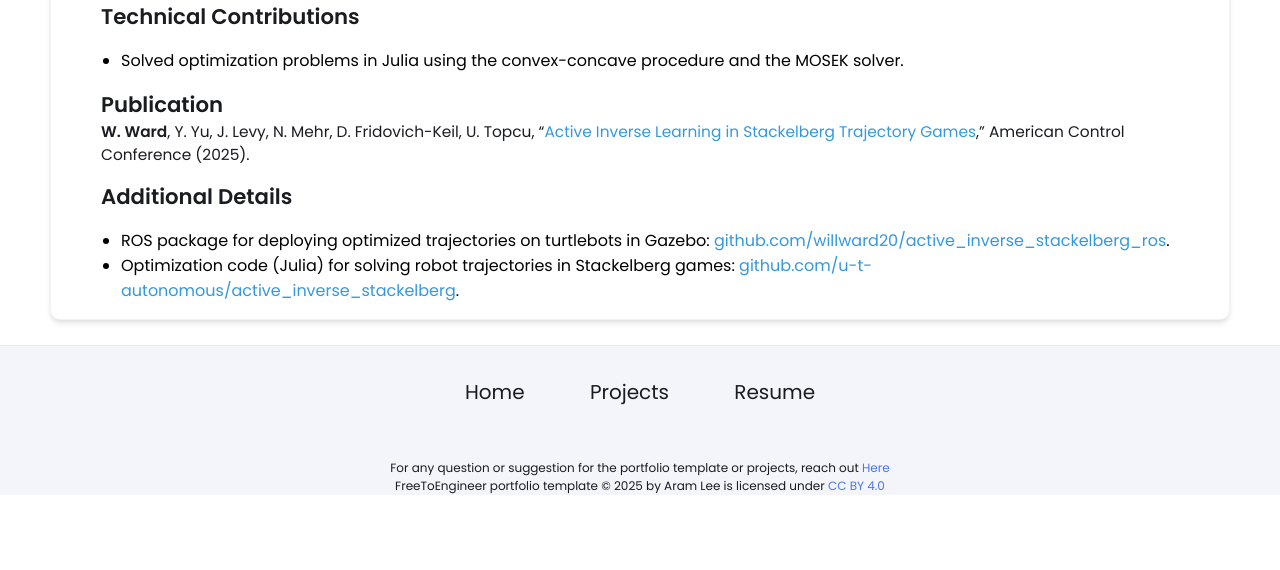
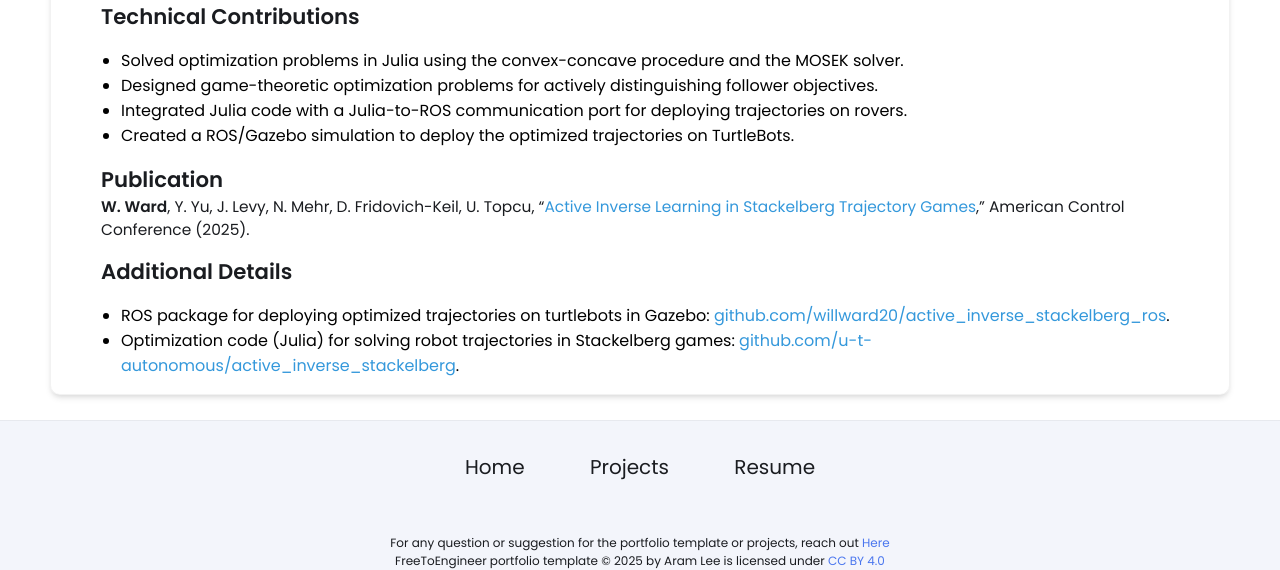
Before and after one commit to willward20/willward20.github.io, a Jekyll site: the page built from _projects/ACC-active-inverse/index.md, in a window 1280 px wide and 900 px high, scrolled down 966 px, cut to the strip 330-900 px from the top of the window. Built offline with Jekyll 4.4.1, drawn with Linux system fonts in a browser that asks for light colours; before the commit the page ends 1791 px from its top, so only the background shows below that.

Commit message:
Update index.md

```diff
--- a/_projects/ACC-active-inverse/index.md
+++ b/_projects/ACC-active-inverse/index.md
@@ -31,6 +31,9 @@ not voluntarily share their goals?**
 
 ## Technical Contributions
 * Solved optimization problems in Julia using the convex-concave procedure and the MOSEK solver.
+* Designed game-theoretic optimization problems for actively distinguishing follower objectives.
+* Integrated Julia code with a Julia-to-ROS communication port for deploying trajectories on rovers.
+* Created a ROS/Gazebo simulation to deploy the optimized trajectories on TurtleBots.
 
 ## Publication
 **W. Ward**, Y. Yu, J. Levy, N. Mehr, D. Fridovich-Keil, U. Topcu, "[Active Inverse Learning in Stackelberg Trajectory Games](https://arxiv.org/abs/2308.08017)," American Control Conference (2025).
```
